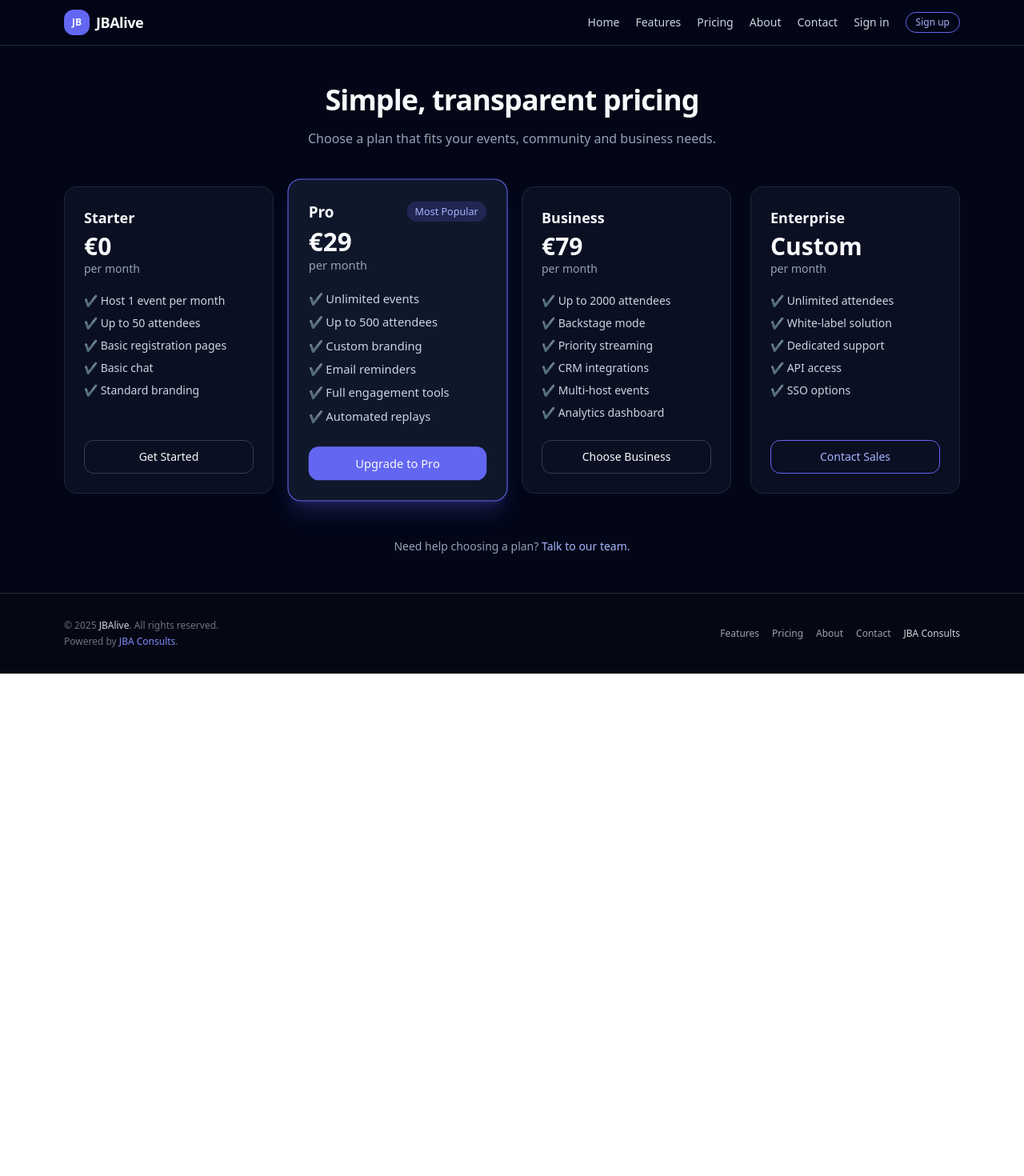
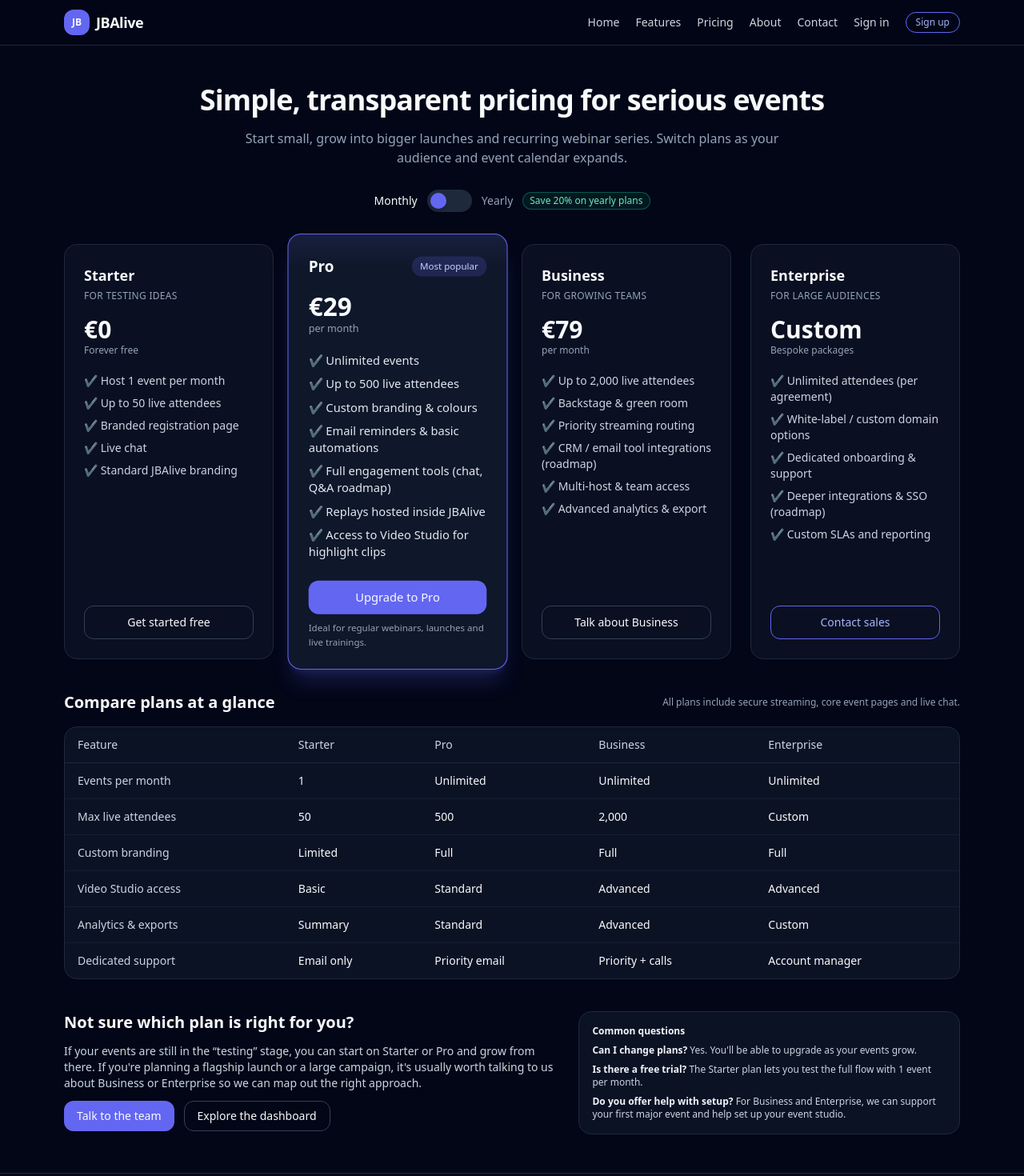
Before and after one commit to jbali-dot/jbalive-client, a React (Vite) app: page /pricing in a window 1280 px wide. Shown: the top 1470 px of the page at 80% size. Before the commit the page ends 842 px from the top, so only its background shows below. Built offline with nearby package versions, Linux system fonts and the light colour scheme; no server answers.

Commit message:
Enhance Pricing page layout and comparison

```diff
--- a/src/pages/Pricing.jsx
+++ b/src/pages/Pricing.jsx
@@ -4,6 +4,18 @@ import Header from "../components/Header.jsx";
 import Footer from "../components/Footer.jsx";
 
 const Pricing = () => {
+  const [billingPeriod, setBillingPeriod] = React.useState("monthly"); // "monthly" | "yearly"
+
+  const isYearly = billingPeriod === "yearly";
+
+  const formatPrice = (monthlyPrice) => {
+    if (!isYearly) return `€${monthlyPrice}`;
+    const yearly = monthlyPrice * 12 * 0.8; // 20% off
+    return `€${Math.round(yearly)}`;
+  };
+
+  const periodLabel = isYearly ? "per year (20% off)" : "per month";
+
   return (
     <div className="min-h-screen bg-slate-950 text-slate-50 flex flex-col">
       {/* Header */}
@@ -11,128 +23,288 @@ const Pricing = () => {
 
       {/* Main content */}
       <main className="flex-1">
-        <div className="mx-auto max-w-6xl px-4 py-12">
+        <div className="mx-auto max-w-6xl px-4 py-12 space-y-10">
           {/* Page Header */}
-          <div className="text-center space-y-4 mb-12">
+          <section className="text-center space-y-4">
             <h1 className="text-3xl font-bold tracking-tight md:text-4xl">
-              Simple, transparent pricing
+              Simple, transparent pricing for serious events
             </h1>
-            <p className="text-slate-400 text-sm md:text-base">
-              Choose a plan that fits your events, community and business needs.
+            <p className="text-slate-400 text-sm md:text-base max-w-2xl mx-auto">
+              Start small, grow into bigger launches and recurring webinar series.
+              Switch plans as your audience and event calendar expands.
             </p>
-          </div>
+
+            {/* Billing toggle */}
+            <div className="flex items-center justify-center gap-3 pt-3">
+              <span className={`text-xs md:text-sm ${!isYearly ? "text-slate-50" : "text-slate-400"}`}>
+                Monthly
+              </span>
+              <button
+                type="button"
+                onClick={() =>
+                  setBillingPeriod((prev) =>
+                    prev === "monthly" ? "yearly" : "monthly"
+                  )
+                }
+                className="relative inline-flex h-7 w-14 items-center rounded-full bg-slate-800 px-1 transition"
+              >
+                <span
+                  className={`inline-block h-5 w-5 transform rounded-full bg-indigo-500 shadow-md transition ${
+                    isYearly ? "translate-x-7" : "translate-x-0"
+                  }`}
+                />
+              </button>
+              <span className={`text-xs md:text-sm ${isYearly ? "text-slate-50" : "text-slate-400"}`}>
+                Yearly
+              </span>
+              <span className="text-[11px] md:text-xs text-emerald-300 bg-emerald-500/10 border border-emerald-500/40 rounded-full px-2 py-0.5">
+                Save 20% on yearly plans
+              </span>
+            </div>
+          </section>
 
           {/* Pricing Grid */}
-          <div className="grid gap-6 md:grid-cols-4">
+          <section className="grid gap-6 md:grid-cols-4">
             {/* Starter */}
             <div className="rounded-2xl border border-slate-800 bg-slate-900/60 p-6 flex flex-col">
               <h3 className="text-lg font-semibold">Starter</h3>
-              <p className="mt-1 text-3xl font-bold">€0</p>
-              <p className="text-slate-400 mb-5 text-sm">per month</p>
+              <p className="mt-1 text-xs uppercase tracking-wide text-slate-400">
+                For testing ideas
+              </p>
 
-              <ul className="space-y-2 text-sm text-slate-300 flex-1">
+              <div className="mt-4">
+                <p className="text-3xl font-bold">€0</p>
+                <p className="text-slate-400 text-xs">Forever free</p>
+              </div>
+
+              <ul className="mt-5 space-y-2 text-sm text-slate-300 flex-1">
                 <li>✔ Host 1 event per month</li>
-                <li>✔ Up to 50 attendees</li>
-                <li>✔ Basic registration pages</li>
-                <li>✔ Basic chat</li>
-                <li>✔ Standard branding</li>
+                <li>✔ Up to 50 live attendees</li>
+                <li>✔ Branded registration page</li>
+                <li>✔ Live chat</li>
+                <li>✔ Standard JBAlive branding</li>
               </ul>
 
               <Link
                 to="/contact"
                 className="mt-6 inline-block w-full rounded-xl border border-slate-700 py-2.5 text-center text-sm hover:border-indigo-400 hover:text-indigo-200 transition"
               >
-                Get Started
+                Get started free
               </Link>
             </div>
 
             {/* Pro (Highlighted) */}
-            <div className="rounded-2xl border border-indigo-500 bg-slate-900 p-6 shadow-xl shadow-indigo-500/20 scale-105 flex flex-col">
-              <div className="flex items-center justify-between">
+            <div className="rounded-2xl border border-indigo-500 bg-slate-900 p-6 shadow-xl shadow-indigo-500/20 scale-105 flex flex-col relative overflow-hidden">
+              <div className="absolute inset-x-0 -top-10 h-20 bg-gradient-to-b from-indigo-500/20 to-transparent pointer-events-none" />
+              <div className="flex items-center justify-between relative z-10">
                 <h3 className="text-lg font-semibold">Pro</h3>
-                <span className="text-xs bg-indigo-500/20 text-indigo-300 px-2.5 py-1 rounded-full">
-                  Most Popular
+                <span className="text-[11px] bg-indigo-500/20 text-indigo-200 px-2.5 py-1 rounded-full">
+                  Most popular
                 </span>
               </div>
 
-              <p className="mt-1 text-3xl font-bold">€29</p>
-              <p className="text-slate-400 mb-5 text-sm">per month</p>
+              <div className="mt-4 relative z-10">
+                <p className="text-3xl font-bold">
+                  {formatPrice(29)}
+                </p>
+                <p className="text-slate-400 text-xs">{periodLabel}</p>
+              </div>
 
-              <ul className="space-y-2 text-sm text-slate-300 flex-1">
+              <ul className="mt-5 space-y-2 text-sm text-slate-200 flex-1">
                 <li>✔ Unlimited events</li>
-                <li>✔ Up to 500 attendees</li>
-                <li>✔ Custom branding</li>
-                <li>✔ Email reminders</li>
-                <li>✔ Full engagement tools</li>
-                <li>✔ Automated replays</li>
+                <li>✔ Up to 500 live attendees</li>
+                <li>✔ Custom branding & colours</li>
+                <li>✔ Email reminders & basic automations</li>
+                <li>✔ Full engagement tools (chat, Q&amp;A roadmap)</li>
+                <li>✔ Replays hosted inside JBAlive</li>
+                <li>✔ Access to Video Studio for highlight clips</li>
               </ul>
 
               <Link
                 to="/contact"
-                className="mt-6 inline-block w-full rounded-xl bg-indigo-500 py-2.5 text-center text-sm font-medium hover:bg-indigo-400 transition"
+                className="mt-6 inline-block w-full rounded-xl bg-indigo-500 py-2.5 text-center text-sm font-medium hover:bg-indigo-400 transition relative z-10"
               >
                 Upgrade to Pro
               </Link>
+
+              <p className="mt-2 text-[11px] text-slate-400 relative z-10">
+                Ideal for regular webinars, launches and live trainings.
+              </p>
             </div>
 
             {/* Business */}
             <div className="rounded-2xl border border-slate-800 bg-slate-900/60 p-6 flex flex-col">
               <h3 className="text-lg font-semibold">Business</h3>
-              <p className="mt-1 text-3xl font-bold">€79</p>
-              <p className="text-slate-400 mb-5 text-sm">per month</p>
+              <p className="mt-1 text-xs uppercase tracking-wide text-slate-400">
+                For growing teams
+              </p>
 
-              <ul className="space-y-2 text-sm text-slate-300 flex-1">
-                <li>✔ Up to 2000 attendees</li>
-                <li>✔ Backstage mode</li>
-                <li>✔ Priority streaming</li>
-                <li>✔ CRM integrations</li>
-                <li>✔ Multi-host events</li>
-                <li>✔ Analytics dashboard</li>
+              <div className="mt-4">
+                <p className="text-3xl font-bold">{formatPrice(79)}</p>
+                <p className="text-slate-400 text-xs">{periodLabel}</p>
+              </div>
+
+              <ul className="mt-5 space-y-2 text-sm text-slate-300 flex-1">
+                <li>✔ Up to 2,000 live attendees</li>
+                <li>✔ Backstage & green room</li>
+                <li>✔ Priority streaming routing</li>
+                <li>✔ CRM / email tool integrations (roadmap)</li>
+                <li>✔ Multi-host & team access</li>
+                <li>✔ Advanced analytics & export</li>
               </ul>
 
               <Link
                 to="/contact"
                 className="mt-6 inline-block w-full rounded-xl border border-slate-700 py-2.5 text-center text-sm hover:border-indigo-400 hover:text-indigo-200 transition"
               >
-                Choose Business
+                Talk about Business
               </Link>
             </div>
 
             {/* Enterprise */}
             <div className="rounded-2xl border border-slate-800 bg-slate-900/60 p-6 flex flex-col">
               <h3 className="text-lg font-semibold">Enterprise</h3>
-              <p className="mt-1 text-3xl font-bold">Custom</p>
-              <p className="text-slate-400 mb-5 text-sm">per month</p>
+              <p className="mt-1 text-xs uppercase tracking-wide text-slate-400">
+                For large audiences
+              </p>
 
-              <ul className="space-y-2 text-sm text-slate-300 flex-1">
-                <li>✔ Unlimited attendees</li>
-                <li>✔ White-label solution</li>
-                <li>✔ Dedicated support</li>
-                <li>✔ API access</li>
-                <li>✔ SSO options</li>
+              <div className="mt-4">
+                <p className="text-3xl font-bold">Custom</p>
+                <p className="text-slate-400 text-xs">Bespoke packages</p>
+              </div>
+
+              <ul className="mt-5 space-y-2 text-sm text-slate-300 flex-1">
+                <li>✔ Unlimited attendees (per agreement)</li>
+                <li>✔ White-label / custom domain options</li>
+                <li>✔ Dedicated onboarding & support</li>
+                <li>✔ Deeper integrations & SSO (roadmap)</li>
+                <li>✔ Custom SLAs and reporting</li>
               </ul>
 
               <Link
                 to="/contact"
                 className="mt-6 inline-block w-full rounded-xl border border-indigo-500 text-indigo-300 py-2.5 text-center text-sm hover:bg-indigo-500/10 transition"
               >
-                Contact Sales
+                Contact sales
               </Link>
             </div>
-          </div>
+          </section>
 
-          {/* Bottom Section */}
-          <div className="mt-14 text-center">
-            <p className="text-sm text-slate-400">
-              Need help choosing a plan?{" "}
-              <Link
-                to="/contact"
-                className="text-indigo-300 hover:text-indigo-200"
-              >
-                Talk to our team.
-              </Link>
-            </p>
-          </div>
+          {/* Comparison section */}
+          <section className="space-y-4">
+            <div className="flex items-center justify-between gap-4">
+              <h2 className="text-lg font-semibold md:text-xl">
+                Compare plans at a glance
+              </h2>
+              <p className="hidden md:block text-xs text-slate-400">
+                All plans include secure streaming, core event pages and live chat.
+              </p>
+            </div>
+
+            <div className="overflow-x-auto rounded-2xl border border-slate-800 bg-slate-900/70">
+              <table className="min-w-full text-left text-xs md:text-sm">
+                <thead>
+                  <tr className="border-b border-slate-800 text-slate-300">
+                    <th className="px-4 py-3 font-medium">Feature</th>
+                    <th className="px-4 py-3 font-medium">Starter</th>
+                    <th className="px-4 py-3 font-medium">Pro</th>
+                    <th className="px-4 py-3 font-medium">Business</th>
+                    <th className="px-4 py-3 font-medium">Enterprise</th>
+                  </tr>
+                </thead>
+                <tbody>
+                  <tr className="border-t border-slate-800/60">
+                    <td className="px-4 py-3 text-slate-300">Events per month</td>
+                    <td className="px-4 py-3">1</td>
+                    <td className="px-4 py-3">Unlimited</td>
+                    <td className="px-4 py-3">Unlimited</td>
+                    <td className="px-4 py-3">Unlimited</td>
+                  </tr>
+                  <tr className="border-t border-slate-800/60">
+                    <td className="px-4 py-3 text-slate-300">Max live attendees</td>
+                    <td className="px-4 py-3">50</td>
+                    <td className="px-4 py-3">500</td>
+                    <td className="px-4 py-3">2,000</td>
+                    <td className="px-4 py-3">Custom</td>
+                  </tr>
+                  <tr className="border-t border-slate-800/60">
+                    <td className="px-4 py-3 text-slate-300">Custom branding</td>
+                    <td className="px-4 py-3">Limited</td>
+                    <td className="px-4 py-3">Full</td>
+                    <td className="px-4 py-3">Full</td>
+                    <td className="px-4 py-3">Full</td>
+                  </tr>
+                  <tr className="border-t border-slate-800/60">
+                    <td className="px-4 py-3 text-slate-300">Video Studio access</td>
+                    <td className="px-4 py-3">Basic</td>
+                    <td className="px-4 py-3">Standard</td>
+                    <td className="px-4 py-3">Advanced</td>
+                    <td className="px-4 py-3">Advanced</td>
+                  </tr>
+                  <tr className="border-t border-slate-800/60">
+                    <td className="px-4 py-3 text-slate-300">Analytics & exports</td>
+                    <td className="px-4 py-3">Summary</td>
+                    <td className="px-4 py-3">Standard</td>
+                    <td className="px-4 py-3">Advanced</td>
+                    <td className="px-4 py-3">Custom</td>
+                  </tr>
+                  <tr className="border-t border-slate-800/60">
+                    <td className="px-4 py-3 text-slate-300">Dedicated support</td>
+                    <td className="px-4 py-3">Email only</td>
+                    <td className="px-4 py-3">Priority email</td>
+                    <td className="px-4 py-3">Priority + calls</td>
+                    <td className="px-4 py-3">Account manager</td>
+                  </tr>
+                </tbody>
+              </table>
+            </div>
+          </section>
+
+          {/* Bottom Section / CTA + FAQ */}
+          <section className="grid gap-6 md:grid-cols-[1.3fr,1fr] items-start">
+            <div className="space-y-3">
+              <h2 className="text-lg font-semibold md:text-xl">
+                Not sure which plan is right for you?
+              </h2>
+              <p className="text-sm text-slate-300">
+                If your events are still in the “testing” stage, you can start on
+                Starter or Pro and grow from there. If you&apos;re planning a flagship
+                launch or a large campaign, it&apos;s usually worth talking to us about
+                Business or Enterprise so we can map out the right approach.
+              </p>
+              <div className="flex flex-wrap gap-3 mt-2">
+                <Link
+                  to="/contact"
+                  className="inline-flex items-center justify-center rounded-xl bg-indigo-500 px-4 py-2 text-sm font-medium hover:bg-indigo-400 transition"
+                >
+                  Talk to the team
+                </Link>
+                <Link
+                  to="/dashboard"
+                  className="inline-flex items-center justify-center rounded-xl border border-slate-700 px-4 py-2 text-sm hover:border-indigo-400 hover:text-indigo-200 transition"
+                >
+                  Explore the dashboard
+                </Link>
+              </div>
+            </div>
+
+            <div className="rounded-2xl border border-slate-800 bg-slate-900/70 p-4 text-xs text-slate-300 space-y-2">
+              <p className="font-semibold text-slate-100">Common questions</p>
+              <p>
+                <span className="font-semibold text-slate-100">Can I change plans?</span>{" "}
+                Yes. You&apos;ll be able to upgrade as your events grow.
+              </p>
+              <p>
+                <span className="font-semibold text-slate-100">Is there a free trial?</span>{" "}
+                The Starter plan lets you test the full flow with 1 event per month.
+              </p>
+              <p>
+                <span className="font-semibold text-slate-100">Do you offer help with setup?</span>{" "}
+                For Business and Enterprise, we can support your first major event
+                and help set up your event studio.
+              </p>
+            </div>
+          </section>
         </div>
       </main>
 
```
